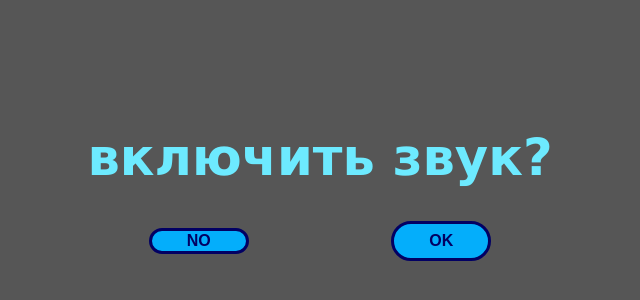
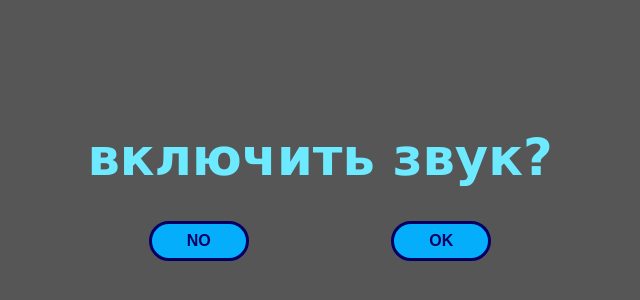
Before and after one commit to SpiritualAdviser/standcorexam, a plain HTML site: page games/spaceShooter/index.html in a window 1280 px wide. Shown: the part 206-506 px from the top of the page, without its empty margins (320-960 px from the left). Drawn offline with Linux system fonts and the light colour scheme.

Commit message:
fix height: 40px;

```diff
--- a/games/spaceShooter/styles/style.css
+++ b/games/spaceShooter/styles/style.css
@@ -1092,7 +1092,7 @@ body {
     font-weight: bold;
     pointer-events: all;
     width: 100px;
-    height: 40x;
+    height: 40px;
     grid-area: butttonNo;
 }
 
```
